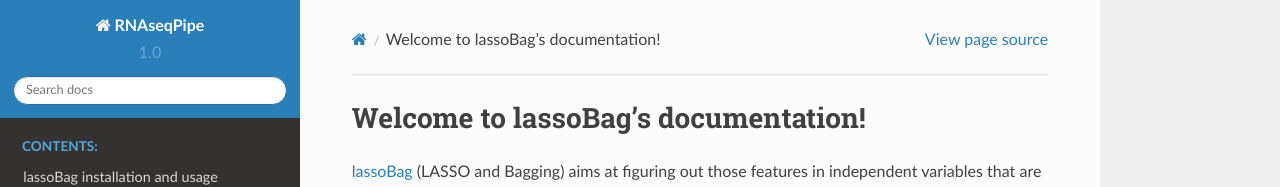
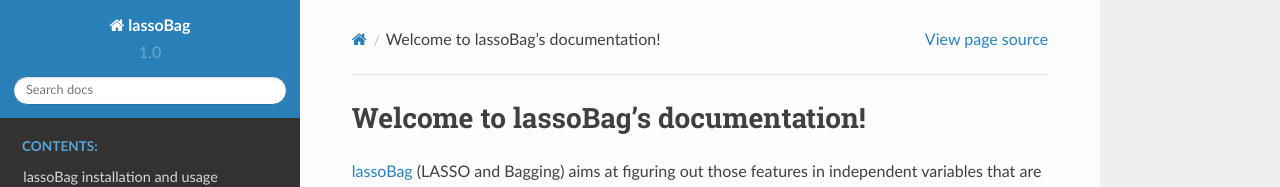
Before and after one commit to likelet/VSOLassoBag, a Sphinx documentation site: the page built from docs/index.rst, in a window 1280 px wide. Shown: the top 187 px of the page. Built offline with Sphinx 7.4.7 and the Read the Docs theme 2.0.0, drawn with Linux system fonts in a browser that asks for light colours; pages that are not in the unit, such as notebooks, are missing from menus.

Commit message:
change the doc's name to lassoBag

```diff
--- a/docs/conf.py
+++ b/docs/conf.py
@@ -24,7 +24,7 @@ from sphinx_rtd_theme import __version__
 
 # -- Project information -----------------------------------------------------
 
-project = 'RNAseqPipe'
+project = 'lassoBag'
 copyright = '2018-2019, Center of Bioinformatics, Sun Yat-sen University Cancer Center'
 author = 'Qi Zhao'
 
@@ -111,7 +111,7 @@ html_theme = 'sphinx_rtd_theme'
 # -- Options for HTMLHelp output ---------------------------------------------
 
 # Output file base name for HTML help builder.
-htmlhelp_basename = 'RNAseqPipedoc'
+htmlhelp_basename = 'lassoBagdoc'
 
 
 # -- Options for LaTeX output ------------------------------------------------
@@ -138,7 +138,7 @@ latex_elements = {
 # (source start file, target name, title,
 #  author, documentclass [howto, manual, or own class]).
 latex_documents = [
-    (master_doc, 'RNAseqPipe.tex', 'RNAseqPipe Documentation',
+    (master_doc, 'lassoBag.tex', 'lassoBag Documentation',
      'Qi Zhao', 'manual'),
 ]
 
@@ -148,7 +148,7 @@ latex_documents = [
 # One entry per manual page. List of tuples
 # (source start file, name, description, authors, manual section).
 man_pages = [
-    (master_doc, 'rnaseqpipe', 'RNAseqPipe Documentation',
+    (master_doc, 'lassobag', 'lassoBag Documentation',
      [author], 1)
 ]
 
@@ -159,8 +159,8 @@ man_pages = [
 # (source start file, target name, title, author,
 #  dir menu entry, description, category)
 texinfo_documents = [
-    (master_doc, 'RNAseqPipe', 'RNAseqPipe Documentation',
-     author, 'RNAseqPipe', 'One line description of project.',
+    (master_doc, 'lassoBag', 'lassoBag Documentation',
+     author, 'lassoBag', 'One line description of project.',
      'Miscellaneous'),
 ]
 
```
